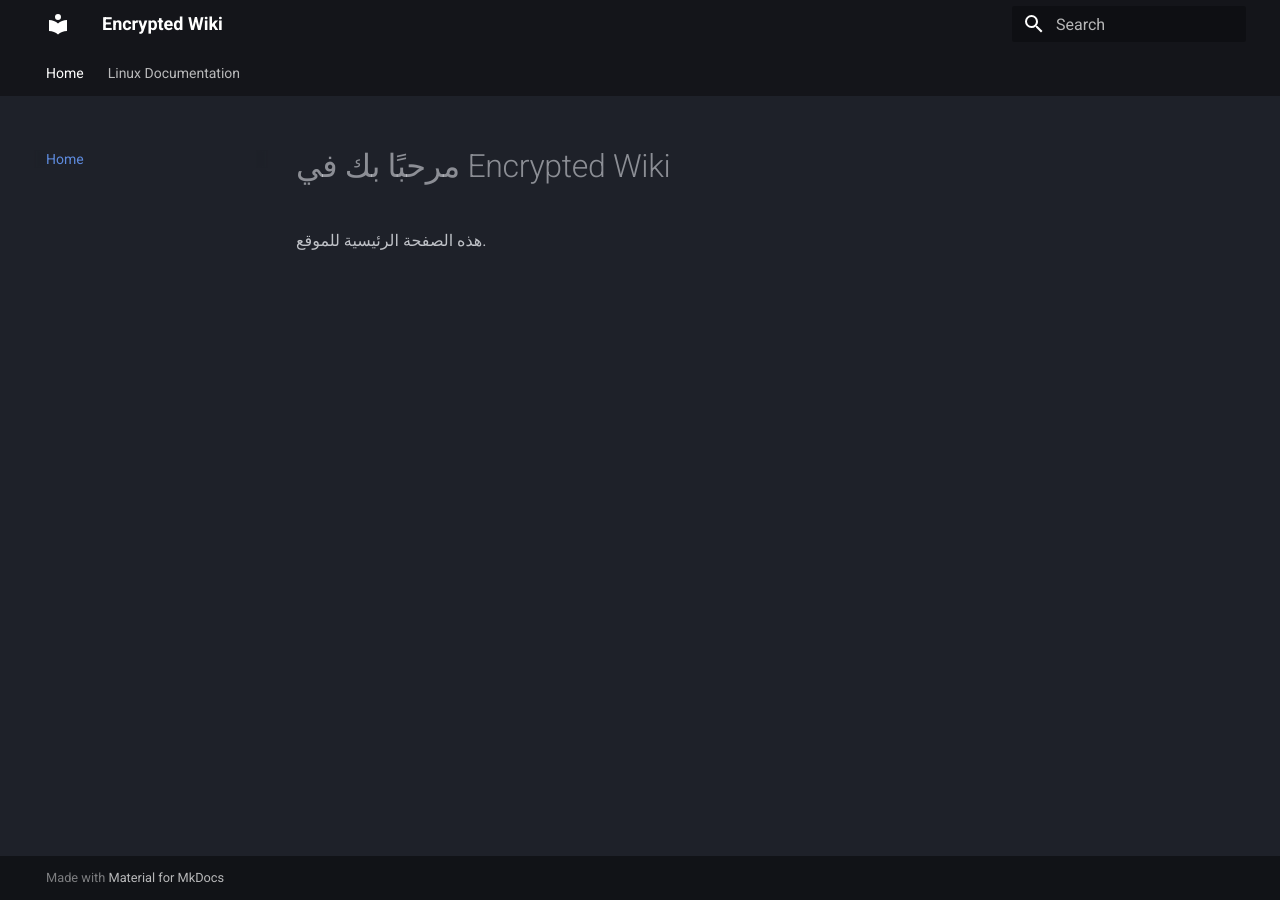
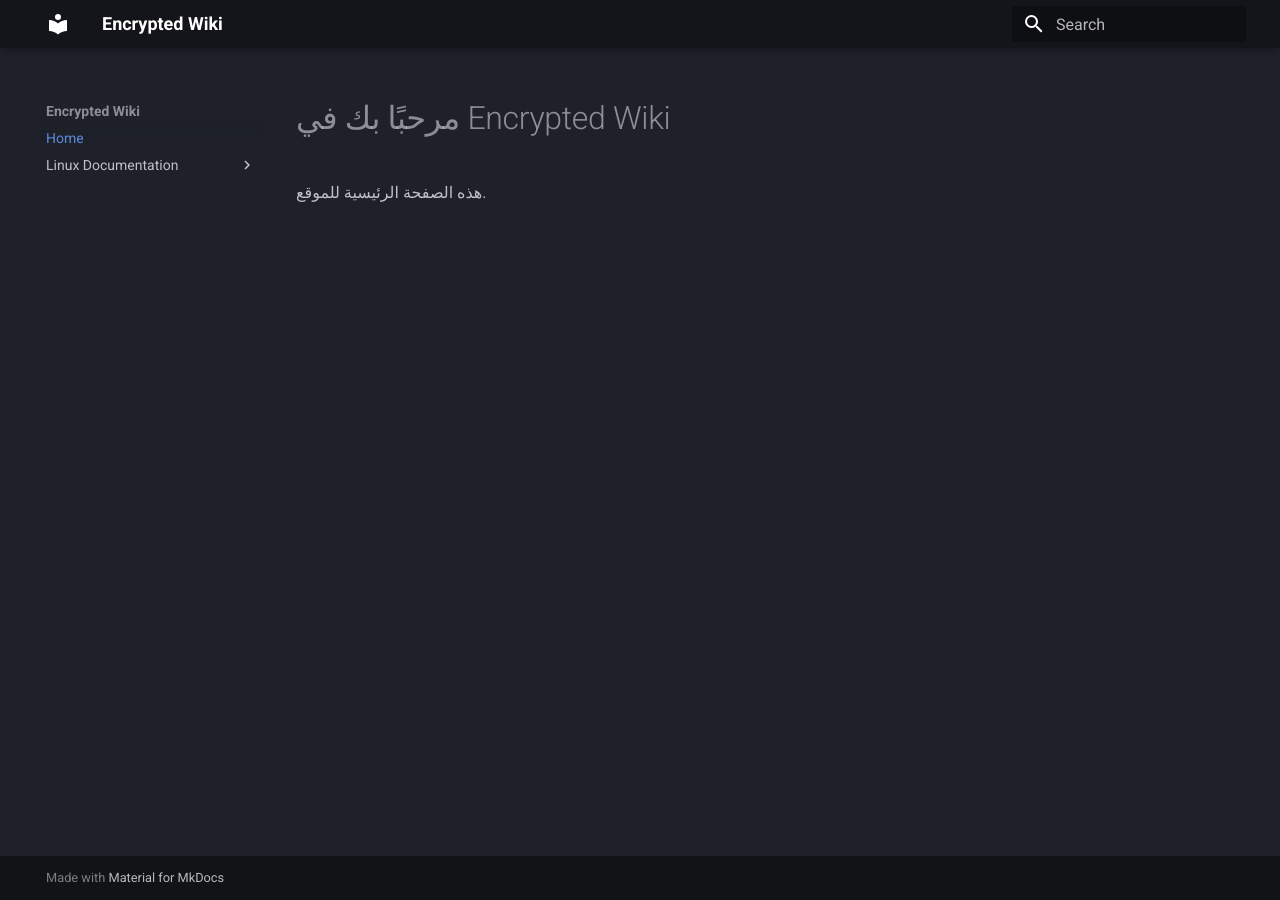
Before and after one commit to MinaSayed/encryptedwiki, an MkDocs documentation site: the page built from docs/index.md, in a window 1280 px wide. Built offline with MkDocs 1.6.1 and Material for MkDocs 9.7.7, drawn with Linux system fonts in a browser that asks for light colours.

Commit message:
Update mkdocs.yml

```diff
--- a/mkdocs.yml
+++ b/mkdocs.yml
@@ -5,7 +5,6 @@ theme:
     scheme: slate
     primary: black
   features:
-    - navigation.tabs # هذه الميزة تجعل الموقع أوسع
 
 nav:
   - Home: index.md
```
